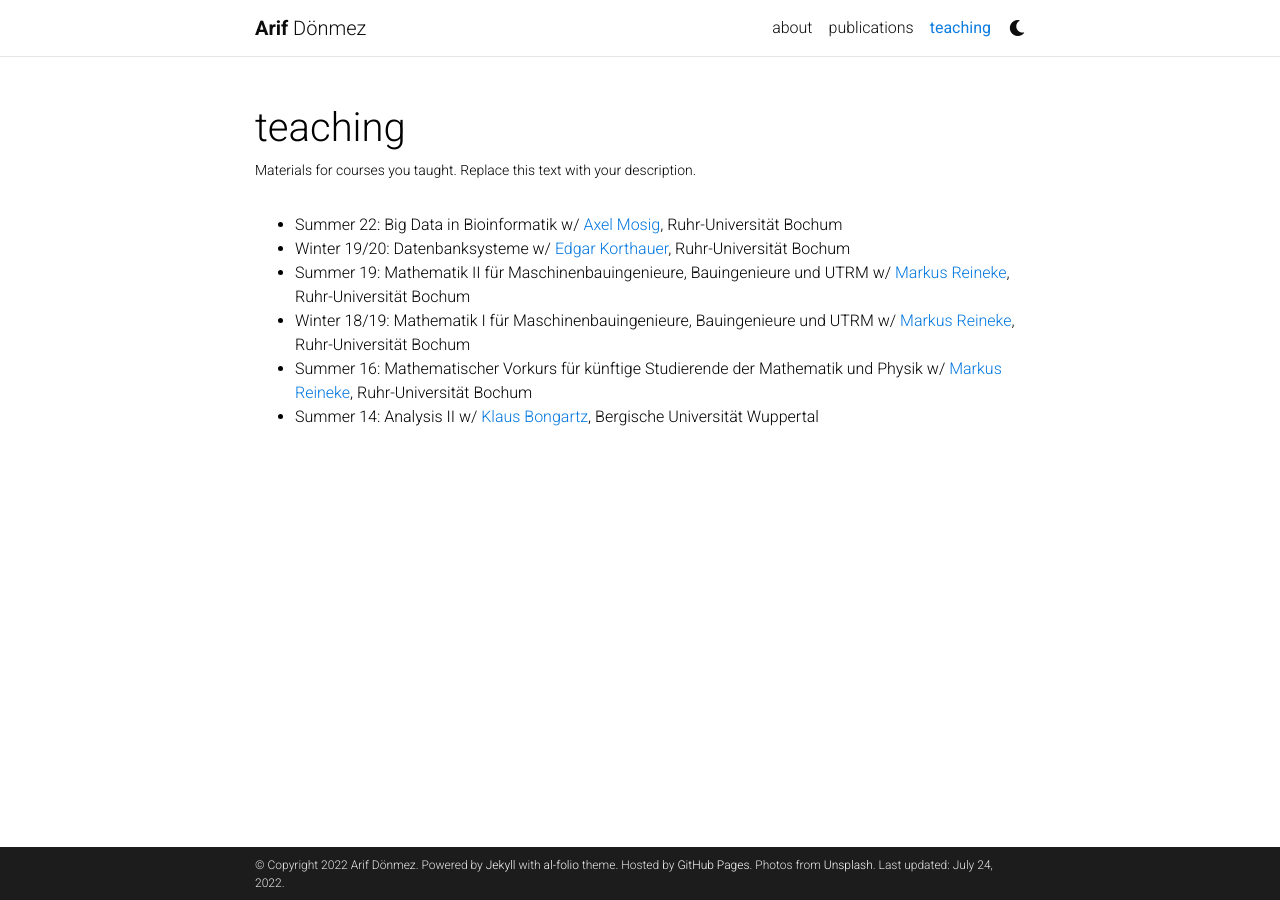
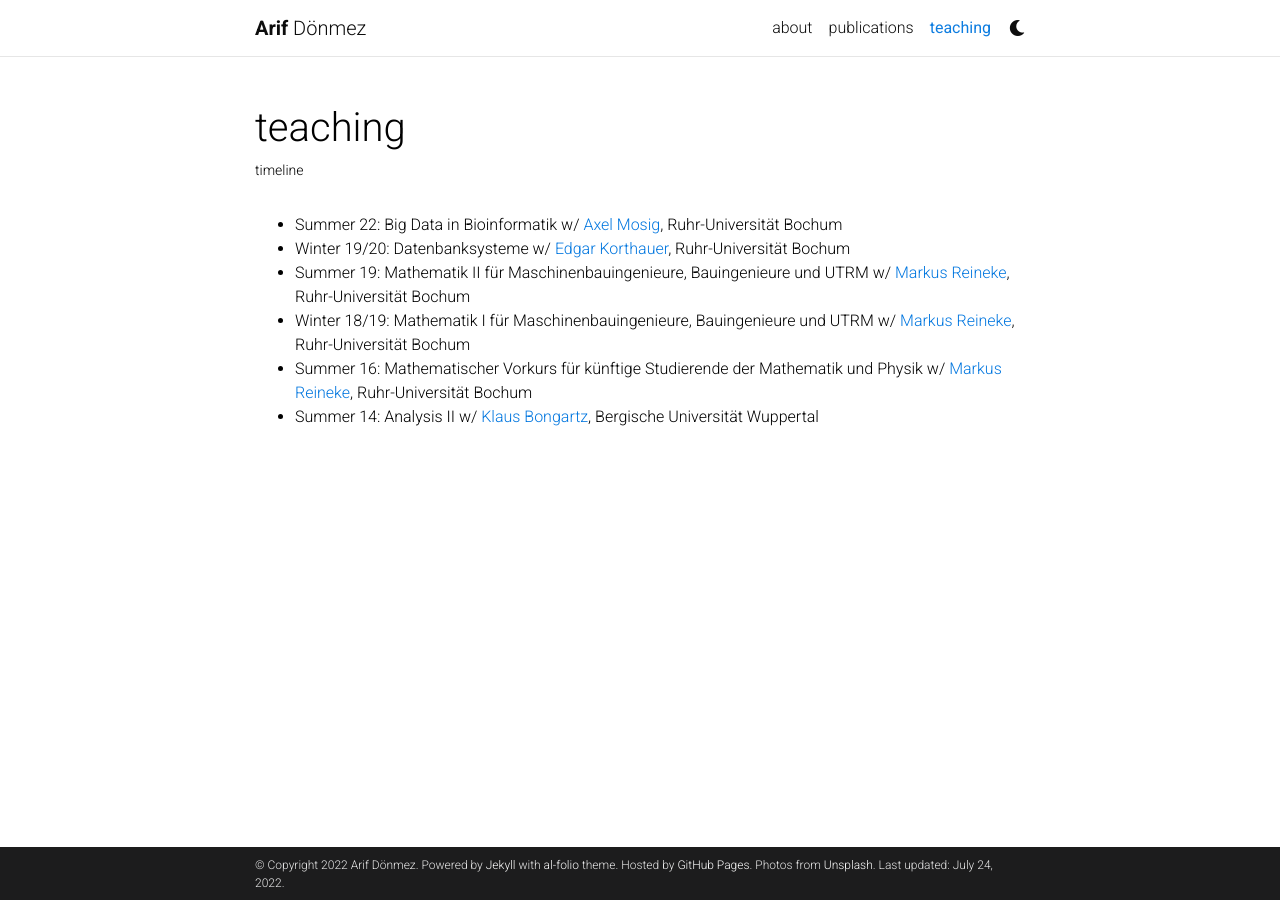
Before and after one commit to ArifDoenmez/ArifDoenmez.github.io, a Jekyll site: the page built from _pages/teaching.md, in a window 1280 px wide. Built offline with Jekyll 4.4.1, drawn with Linux system fonts in a browser that asks for light colours; comment, search, counter and statistics services are not loaded; a style sheet for code colours, icons or effects is not loaded.

Commit message:
Update teaching.md

```diff
--- a/_pages/teaching.md
+++ b/_pages/teaching.md
@@ -2,7 +2,7 @@
 layout: page
 permalink: /teaching/
 title: teaching
-description: Materials for courses you taught. Replace this text with your description.
+description: timeline
 nav: true
 nav_order: 4
 ---
```
